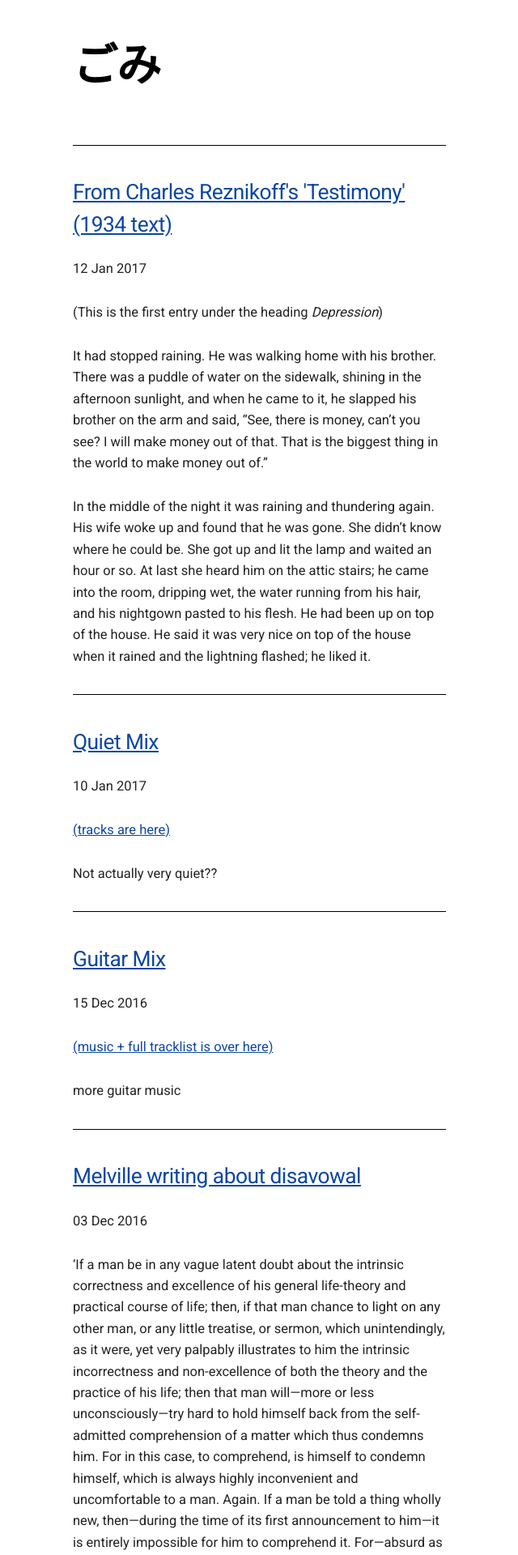
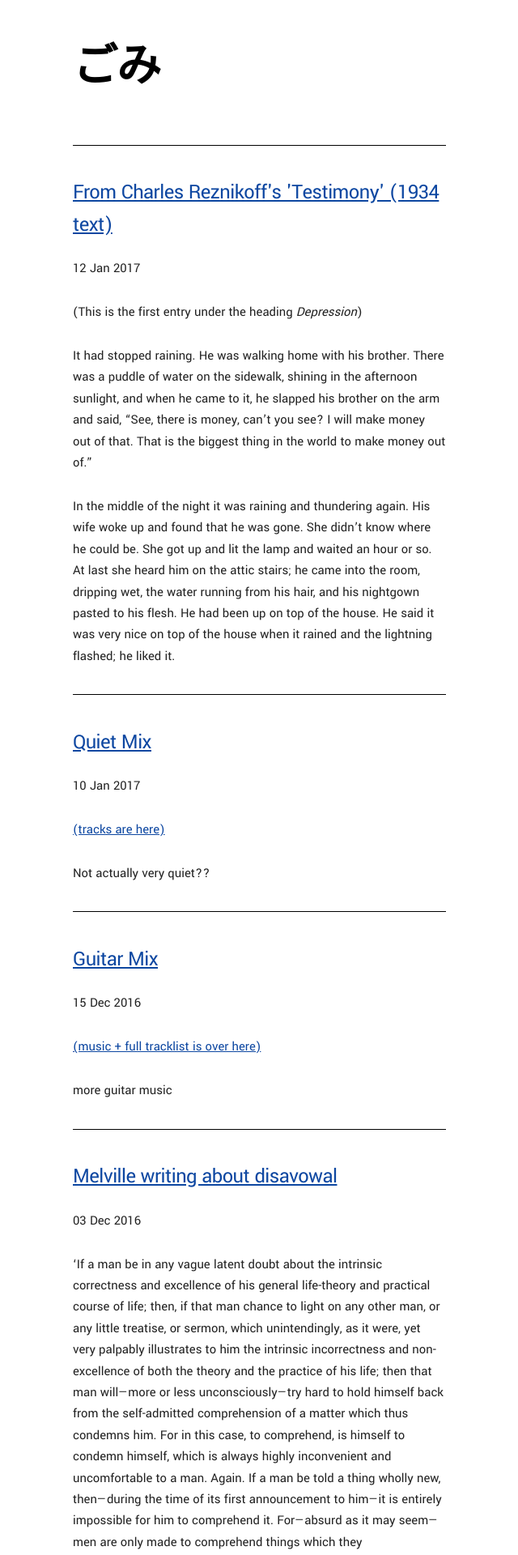
Before and after one commit to mt-trash/mt-trash.github.io, a Jekyll site: the page built from index.html, in a window 1280 px wide. Shown: the top 1920 px of the page at 81% size, without its empty margins (70-710 px from the left). Built offline with Jekyll 4.4.1, drawn with Linux system fonts in a browser that asks for light colours; the list of posts is cut into pages by our own code.

Commit message:
change font to yantramanav

```diff
--- a/_layouts/default.html
+++ b/_layouts/default.html
@@ -11,7 +11,7 @@
 
       <!-- FONT
       –––––––––––––––––––––––––––––––––––––––––––––––––– -->
-      <link href='https://fonts.googleapis.com/css?family=Roboto' rel='stylesheet' type='text/css'>
+      <link href='https://fonts.googleapis.com/css?family=Yantramanav' rel='stylesheet' type='text/css'>
 
       <!-- CSS
       –––––––––––––––––––––––––––––––––––––––––––––––––– -->
--- a/css/skeleton.css
+++ b/css/skeleton.css
@@ -124,7 +124,7 @@
   font-size: 1.5em; /* currently ems cause chrome bug misinterpreting rems on body element */
   line-height: 1.6;
   font-weight: 400;
-  font-family: "Roboto", "HelveticaNeue", "Helvetica Neue", Helvetica, Arial, sans-serif;
+  font-family: "Yantramanav", "HelveticaNeue", "Helvetica Neue", Helvetica, Arial, sans-serif;
   color: #222222; }
 
 
```
